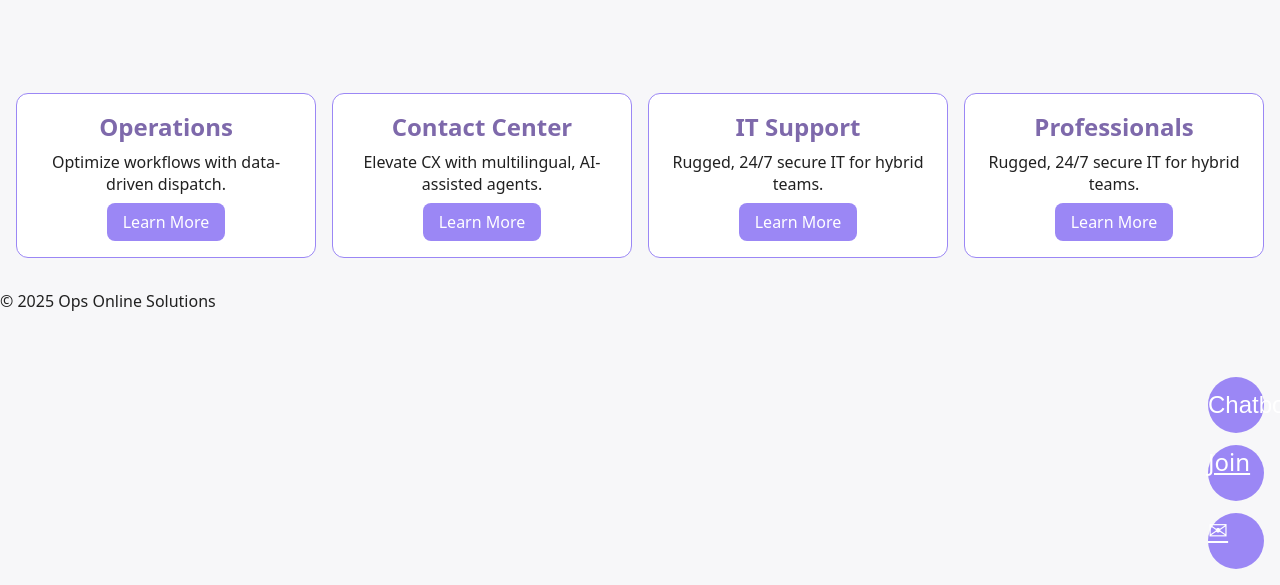
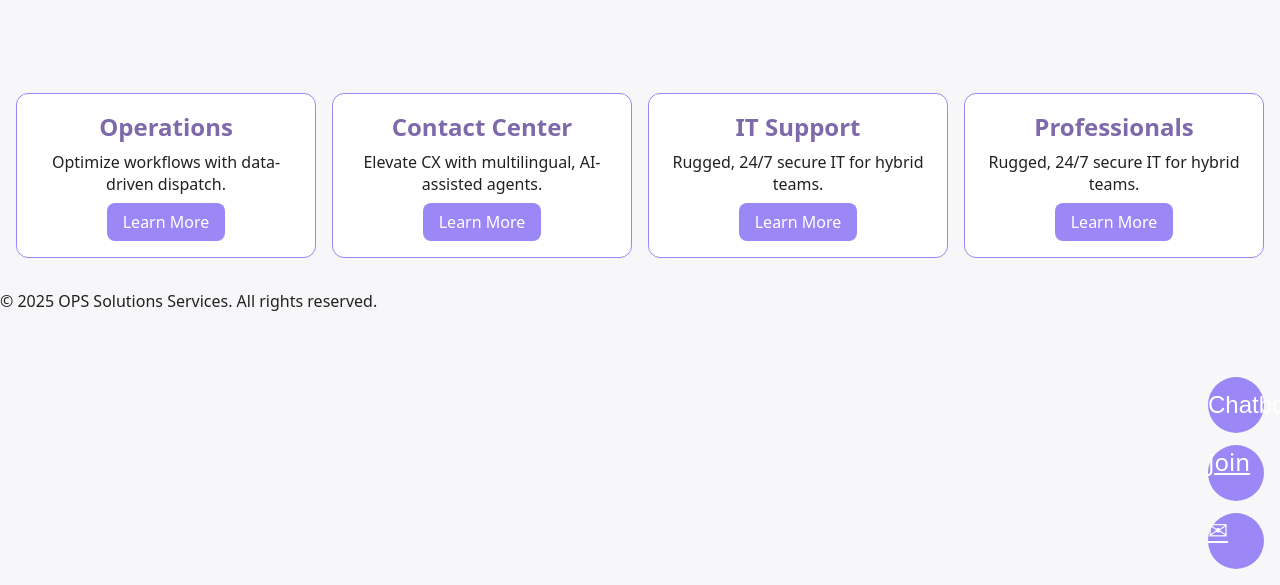
Before and after one commit to uxtq-1/contact, a plain HTML site: page index.html in a window 1280 px wide. Shown: the part 215-800 px from the top of the page. Drawn offline with Linux system fonts and the light colour scheme.

Commit message:
Update index.html

```diff
--- a/index.html
+++ b/index.html
@@ -137,9 +137,13 @@
   <a      id="contact-fab"class="fab" href="contact.html" aria-label="Contact">✉</a>
 </div>
 
-<footer>
-  © 2025 Ops Online Solutions
-</footer>
+  <!-- ======================================================================
+                             Footer Section
+    ====================================================================== -->
+
+    <footer>
+      <p>&copy; 2025 OPS Solutions Services. All rights reserved.</p>
+    </footer>
 
 <script src="js/main.js" defer></script>
 </body>
```
